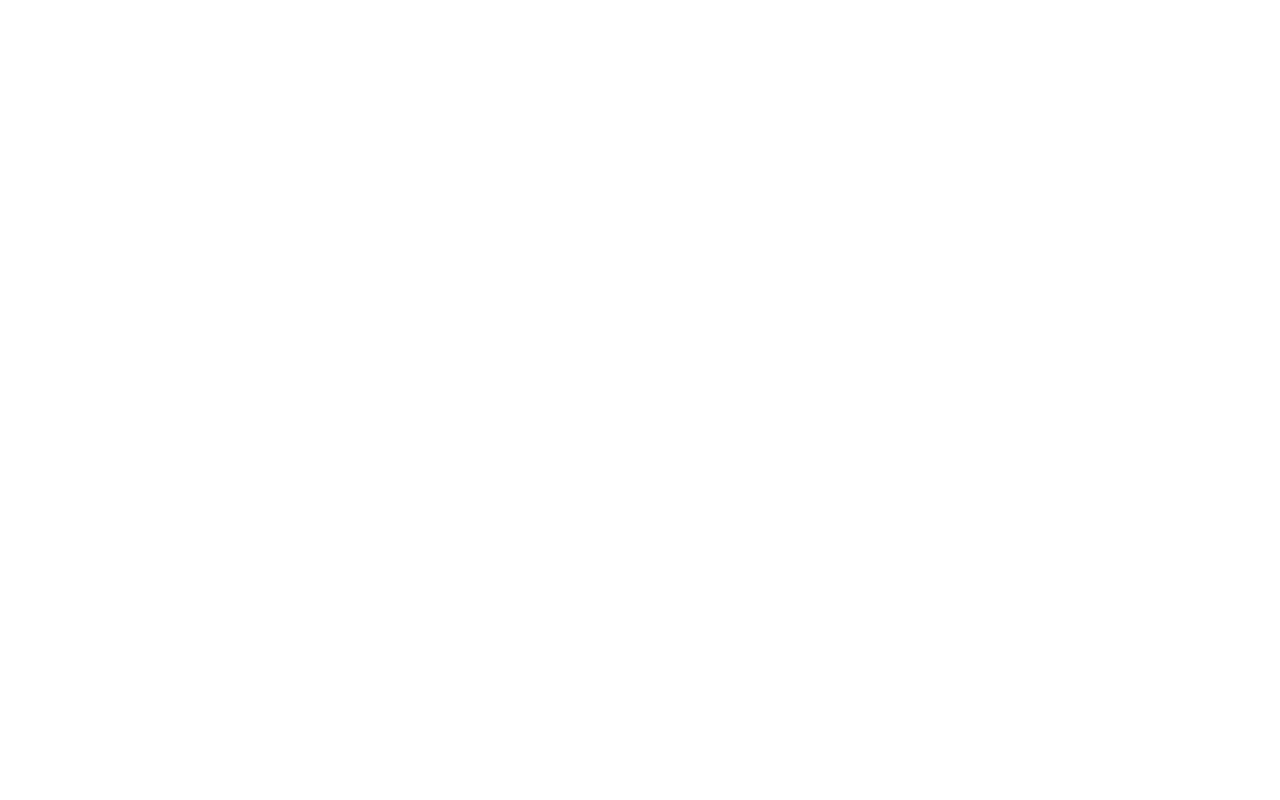
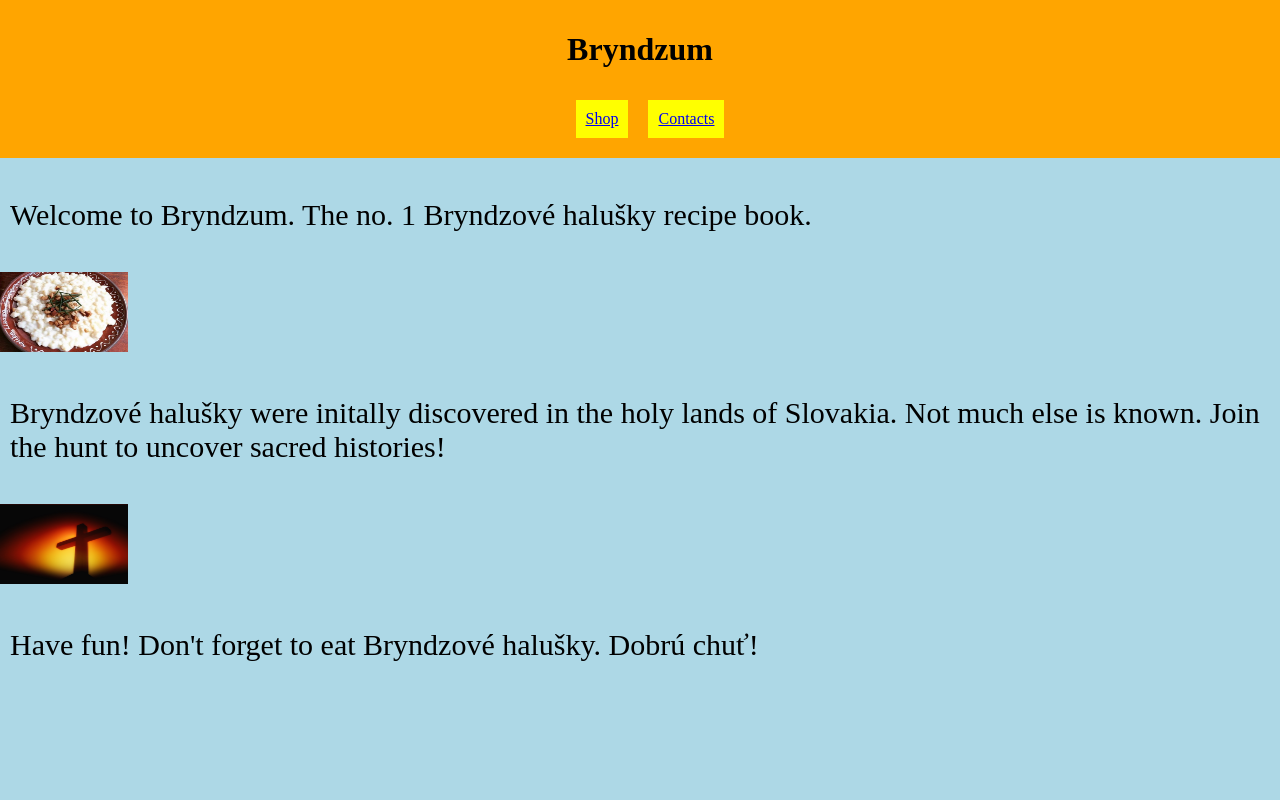
Before and after one commit to kritomas/bryndzum, a plain HTML site: page index.html in a window 1280 px wide. Drawn offline with Linux system fonts and the light colour scheme.

Commit message:
Completed first page.

```diff
--- a/index.html
+++ b/index.html
@@ -3,8 +3,29 @@
 	<head>
 		<meta charset="utf-8">
 		<title>Bryndzum</title>
+		<link rel="icon" type="image/x-icon" href="favicon.ico">
+		<link rel="stylesheet" href="style.css">
 	</head>
 	<body>
-
+		<div class="container">
+			<header>
+				<h1>Bryndzum</h1>
+				<div class="nav">
+					<div class="link">
+						<a href="shop.html">Shop</a>
+					</div>
+					<div class="link">
+						<a href="contacts.html">Contacts</a>
+					</div>
+				</div>
+			</header>
+			<main>
+				<p>Welcome to Bryndzum. The no. 1 Bryndzové halušky recipe book.</p>
+				<img src="halusky.jpeg">
+				<p>Bryndzové halušky were initally discovered in the holy lands of Slovakia. Not much else is known. Join the hunt to uncover sacred histories!</p>
+				<img src="cross.jpeg">
+				<p>Have fun! Don't forget to eat Bryndzové halušky. Dobrú chuť!</p>
+			</main>
+		</div>
 	</body>
 </html>
--- /dev/null
+++ b/style.css
@@ -0,0 +1,81 @@
+html {
+	margin: 0;
+	padding: 0;
+}
+body
+{
+	margin: 0;
+	padding: 0;
+}
+
+.container {
+	display: grid;
+	width: 100vw;
+	height: 100vh;
+	grid-template: 1fr 7fr / 1fr 5fr;
+}
+
+header {
+	background-color: orange;
+	grid-area: 1 / 1 / 2 / 3;
+	padding: 10px;
+	/*display: flex;
+	/*grid-template: 1fr 1fr / 1fr 1fr;*/
+}
+
+.nav
+{
+	width: 100vw;
+	/*grid-template: 1fr 7fr / 1fr 5fr;*/
+	display: flex;
+	align-items: center;
+	justify-content: center;
+}
+
+.link {
+	padding: 10px;
+	margin: 10px;
+	background-color: yellow;
+	align-content: center;
+}
+
+h1 {
+	text-align: center;
+	font-family: ubuntu;
+
+}
+a {
+	font-family: ubuntu;
+}
+
+img {
+	width: 10vw;
+	height: 10vh;
+}
+
+.logo
+{
+	background-color: pink;
+	width: 100px;
+	margin: 10px;
+	grid-area: 2 / 1 / 3 / 3
+}
+.navigation
+{
+	background-color: red;
+	width: 200px;
+	margin: 10px;
+	float: right;
+	grid-area: 2 / 1 / 3 / 2
+}
+
+main {
+	background-color: lightblue;
+	grid-area: 2 / 1 / 3 / 3;
+}
+
+p {
+	padding: 10px;
+	font-family: ubuntu;
+	font-size: 30px;
+}
```
Also changed, not shown: cross.jpeg (added), favicon.ico (added), halusky.jpeg (added).
